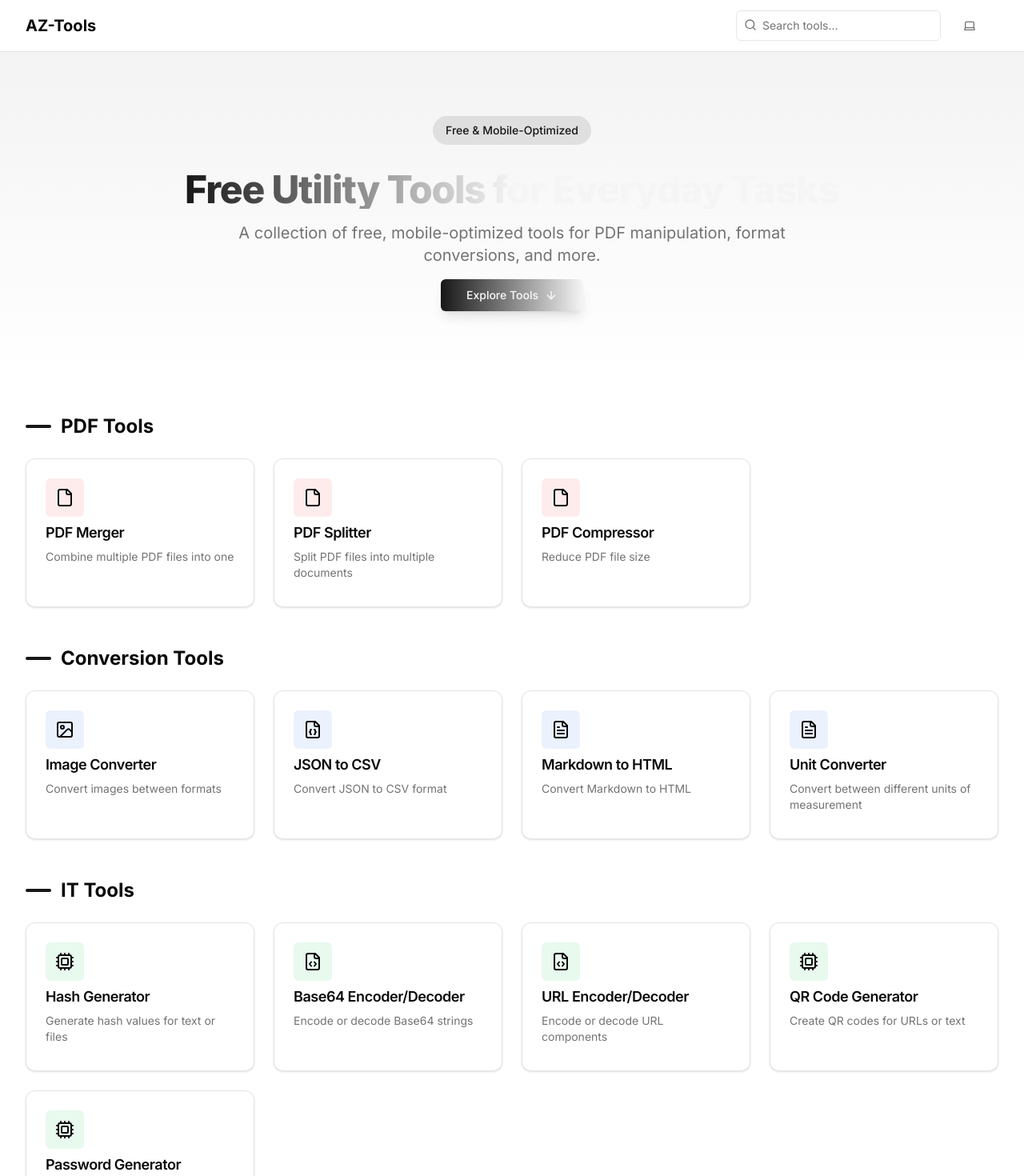
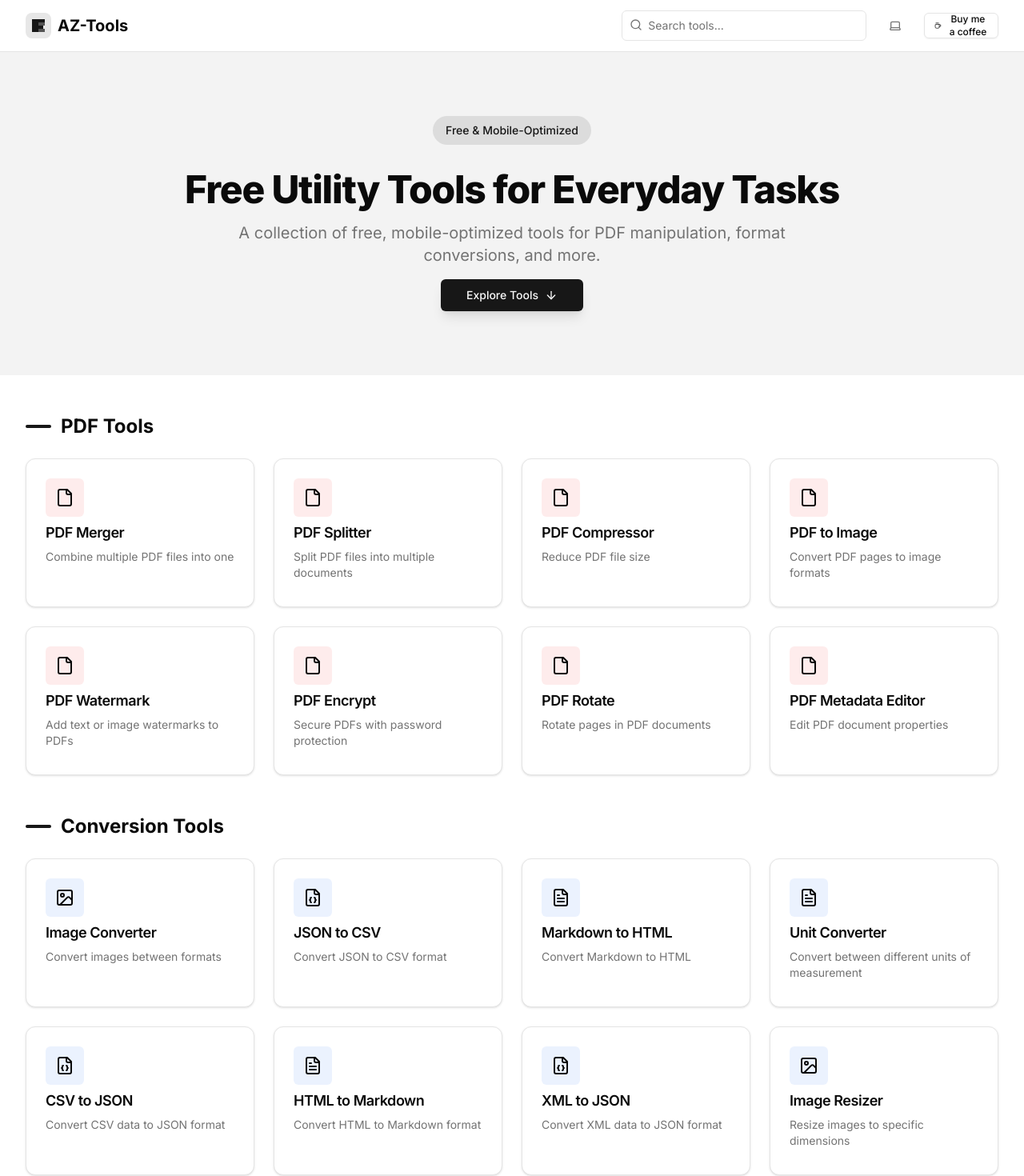
Before and after one commit to KshitijKoranne/az-tools, a Next.js app: page / in a window 1280 px wide. Shown: the top 1470 px of the page at 80% size. Built offline with nearby package versions, Linux system fonts and the light colour scheme.

Commit message:
Added more tools, fixed theming, added buymeacoffee link

```diff
--- a/src/app/layout.tsx
+++ b/src/app/layout.tsx
@@ -25,28 +25,7 @@ export default function RootLayout({
         src="https://cdnjs.buymeacoffee.com/1.0.0/button.prod.min.js"
         strategy="afterInteractive"
       />
-      <Script id="buy-me-coffee-script" strategy="afterInteractive">
-        {`
-          if (typeof window !== 'undefined') {
-            window.onload = function() {
-              if (document.getElementById('bmc-container')) {
-                var btn = document.createElement('script');
-                btn.type = 'text/javascript';
-                btn.setAttribute('data-name', 'bmc-button');
-                btn.setAttribute('data-slug', 'kshitijkorz');
-                btn.setAttribute('data-color', '#BD5FFF');
-                btn.setAttribute('data-emoji', '');
-                btn.setAttribute('data-font', 'Cookie');
-                btn.setAttribute('data-text', 'Buy me a coffee');
-                btn.setAttribute('data-outline-color', '#000000');
-                btn.setAttribute('data-font-color', '#ffffff');
-                btn.setAttribute('data-coffee-color', '#FFDD00');
-                document.getElementById('bmc-container').appendChild(btn);
-              }
-            }
-          }
-        `}
-      </Script>
+
       <body className={inter.className}>
         <Providers>
           {children}
--- a/src/components/footer.tsx
+++ b/src/components/footer.tsx
@@ -4,7 +4,7 @@ import Link from "next/link";
 
 export function Footer() {
   return (
-    <footer className="border-t py-6 md:py-8 bg-gradient-to-t from-primary/5 to-transparent">
+    <footer className="border-t py-6 md:py-8 bg-primary/5 colorful:bg-gradient-to-t colorful:from-primary/5 colorful:to-transparent">
       <Container>
         <div className="flex flex-col items-center justify-between gap-4 md:flex-row">
           <div className="text-center md:text-left">
@@ -13,13 +13,15 @@ export function Footer() {
             </p>
           </div>
           <div className="flex items-center gap-4">
-            <Link
-              href="#"
+            <a
+              href="https://www.buymeacoffee.com/kshitijkorz"
+              target="_blank"
+              rel="noopener noreferrer"
               className="flex items-center gap-1 text-sm text-muted-foreground hover:text-primary transition-colors"
             >
               <Coffee className="h-4 w-4" />
               <span>Buy me a coffee</span>
-            </Link>
+            </a>
           </div>
         </div>
       </Container>
--- a/src/components/header.tsx
+++ b/src/components/header.tsx
@@ -15,25 +15,59 @@ export function Header() {
   const [showResults, setShowResults] = useState(false);
 
   const tools = [
+    // PDF Tools
     { title: "PDF Merger", href: "/tools/pdf-merger" },
     { title: "PDF Splitter", href: "/tools/pdf-splitter" },
     { title: "PDF Compressor", href: "/tools/pdf-compressor" },
+    { title: "PDF to Image", href: "/tools/pdf-to-image" },
+    { title: "PDF Watermark", href: "/tools/pdf-watermark" },
+    { title: "PDF Encrypt", href: "/tools/pdf-encrypt" },
+    { title: "PDF Rotate", href: "/tools/pdf-rotate" },
+    { title: "PDF Metadata Editor", href: "/tools/pdf-metadata" },
+
+    // Conversion Tools
     { title: "Image Converter", href: "/tools/image-converter" },
     { title: "JSON to CSV", href: "/tools/json-to-csv" },
     { title: "Markdown to HTML", href: "/tools/markdown-to-html" },
+    { title: "Unit Converter", href: "/tools/unit-converter" },
+    { title: "CSV to JSON", href: "/tools/csv-to-json" },
+    { title: "HTML to Markdown", href: "/tools/html-to-markdown" },
+    { title: "XML to JSON", href: "/tools/xml-to-json" },
+    { title: "Image Resizer", href: "/tools/image-resizer" },
+    { title: "Currency Converter", href: "/tools/currency-converter" },
+
+    // IT Tools
     { title: "Hash Generator", href: "/tools/hash-generator" },
     { title: "Base64 Encoder/Decoder", href: "/tools/base64" },
     { title: "URL Encoder/Decoder", href: "/tools/url-encoder" },
+    { title: "QR Code Generator", href: "/tools/qr-generator" },
+    { title: "Password Generator", href: "/tools/password-generator" },
+    { title: "JWT Decoder", href: "/tools/jwt-decoder" },
+    { title: "Regex Tester", href: "/tools/regex-tester" },
+    { title: "Cron Expression Generator", href: "/tools/cron-generator" },
+    { title: "UUID Generator", href: "/tools/uuid-generator" },
+    { title: "HTML Entity Encoder", href: "/tools/html-entity-encoder" },
+
+    // Color Tools
     { title: "Color Picker", href: "/tools/color-picker" },
     { title: "Color Palette Generator", href: "/tools/color-palette" },
     { title: "Contrast Checker", href: "/tools/contrast-checker" },
     { title: "Theme Customizer", href: "/tools/theme-customizer" },
+    { title: "Gradient Generator", href: "/tools/gradient-generator" },
+    { title: "Color Blindness Simulator", href: "/tools/color-blindness" },
+    { title: "Color Extractor", href: "/tools/color-extractor" },
+    { title: "CSS Color Generator", href: "/tools/css-color-generator" },
+    { title: "Color Name Finder", href: "/tools/color-name-finder" },
+
+    // Utilities
     { title: "File Compressor", href: "/tools/file-compressor" },
     { title: "Calculator", href: "/tools/calculator" },
     { title: "Text Diff Checker", href: "/tools/text-diff" },
-    { title: "QR Code Generator", href: "/tools/qr-generator" },
-    { title: "Password Generator", href: "/tools/password-generator" },
-    { title: "Unit Converter", href: "/tools/unit-converter" },
+    { title: "Notes App", href: "/tools/notes" },
+    { title: "Pomodoro Timer", href: "/tools/pomodoro" },
+    { title: "Random Number Generator", href: "/tools/random-number" },
+    { title: "Character Counter", href: "/tools/character-counter" },
+    { title: "Todo List", href: "/tools/todo-list" },
   ];
 
   const handleSearch = (e: React.ChangeEvent<HTMLInputElement>) => {
@@ -61,6 +95,29 @@ export function Header() {
         <div className="flex h-16 items-center justify-between">
           <div className="flex items-center gap-2">
             <Link href="/" className="flex items-center gap-2">
+              <svg
+                width="32"
+                height="32"
+                viewBox="0 0 32 32"
+                fill="none"
+                xmlns="http://www.w3.org/2000/svg"
+                className="text-primary"
+              >
+                <rect
+                  width="32"
+                  height="32"
+                  rx="8"
+                  className="fill-primary/10"
+                />
+                <path
+                  d="M8 8H24V12H16V16H22V20H16V24H8V8Z"
+                  className="fill-primary"
+                />
+                <path
+                  d="M16 12H24V16H22V20H24V24H16V20H22V16H16V12Z"
+                  className="fill-primary/70"
+                />
+              </svg>
               <span className="text-xl font-bold">AZ-Tools</span>
             </Link>
           </div>
@@ -98,7 +155,17 @@ export function Header() {
               </div>
             </div>
             <ThemeSwitcher />
-            <div id="bmc-container" className="h-10"></div>
+            <a
+              href="https://www.buymeacoffee.com/kshitijkorz"
+              target="_blank"
+              rel="noopener noreferrer"
+            >
+              <Button variant="outline" size="sm" className="gap-2">
+                <Coffee className="h-4 w-4" />
+                <span className="hidden sm:inline">Buy me a coffee</span>
+                <span className="sm:hidden">Donate</span>
+              </Button>
+            </a>
           </div>
         </div>
       </Container>
--- a/src/components/hero.tsx
+++ b/src/components/hero.tsx
@@ -4,13 +4,13 @@ import { ArrowDown } from "lucide-react";
 
 export function Hero() {
   return (
-    <div className="py-12 md:py-20 bg-gradient-to-b from-primary/5 to-background">
+    <div className="py-12 md:py-20 bg-primary/5 colorful:bg-gradient-to-b colorful:from-primary/5 colorful:to-background">
       <Container>
         <div className="flex flex-col items-center text-center space-y-4">
           <div className="inline-block p-2 px-4 bg-primary/10 rounded-full text-primary font-medium text-sm mb-4">
             Free & Mobile-Optimized
           </div>
-          <h1 className="text-4xl font-extrabold tracking-tight lg:text-5xl bg-clip-text text-transparent bg-gradient-to-r from-primary via-secondary to-accent">
+          <h1 className="text-4xl font-extrabold tracking-tight lg:text-5xl colorful:bg-clip-text colorful:text-transparent colorful:bg-gradient-to-r colorful:from-primary colorful:via-secondary colorful:to-accent">
             Free Utility Tools for Everyday Tasks
           </h1>
           <p className="text-xl text-muted-foreground max-w-[700px]">
@@ -21,7 +21,7 @@ export function Hero() {
             <a href="#tools-section" className="inline-block">
               <Button
                 size="lg"
-                className="gap-2 bg-gradient-to-r from-primary to-secondary hover:from-primary/90 hover:to-secondary/90 transition-all duration-300 shadow-lg hover:shadow-xl"
+                className="gap-2 colorful:bg-gradient-to-r colorful:from-primary colorful:to-secondary colorful:hover:from-primary/90 colorful:hover:to-secondary/90 transition-all duration-300 shadow-lg hover:shadow-xl"
               >
                 Explore Tools <ArrowDown className="h-4 w-4" />
               </Button>
--- a/src/components/tool-grid.tsx
+++ b/src/components/tool-grid.tsx
@@ -48,6 +48,41 @@ const toolCategories: ToolCategory[] = [
         href: "/tools/pdf-compressor",
         color: "bg-red-500/10",
       },
+      {
+        title: "PDF to Image",
+        description: "Convert PDF pages to image formats",
+        icon: File,
+        href: "/tools/pdf-to-image",
+        color: "bg-red-500/10",
+      },
+      {
+        title: "PDF Watermark",
+        description: "Add text or image watermarks to PDFs",
+        icon: File,
+        href: "/tools/pdf-watermark",
+        color: "bg-red-500/10",
+      },
+      {
+        title: "PDF Encrypt",
+        description: "Secure PDFs with password protection",
+        icon: File,
+        href: "/tools/pdf-encrypt",
+        color: "bg-red-500/10",
+      },
+      {
+        title: "PDF Rotate",
+        description: "Rotate pages in PDF documents",
+        icon: File,
+        href: "/tools/pdf-rotate",
+        color: "bg-red-500/10",
+      },
+      {
+        title: "PDF Metadata Editor",
+        description: "Edit PDF document properties",
+        icon: File,
+        href: "/tools/pdf-metadata",
+        color: "bg-red-500/10",
+      },
     ],
   },
   {
@@ -79,6 +114,41 @@ const toolCategories: ToolCategory[] = [
         description: "Convert between different units of measurement",
         icon: FileText,
         href: "/tools/unit-converter",
+        color: "bg-blue-500/10",
+      },
+      {
+        title: "CSV to JSON",
+        description: "Convert CSV data to JSON format",
+        icon: FileJson,
+        href: "/tools/csv-to-json",
+        color: "bg-blue-500/10",
+      },
+      {
+        title: "HTML to Markdown",
+        description: "Convert HTML to Markdown format",
+        icon: FileText,
+        href: "/tools/html-to-markdown",
+        color: "bg-blue-500/10",
+      },
+      {
+        title: "XML to JSON",
+        description: "Convert XML data to JSON format",
+        icon: FileJson,
+        href: "/tools/xml-to-json",
+        color: "bg-blue-500/10",
+      },
+      {
+        title: "Image Resizer",
+        description: "Resize images to specific dimensions",
+        icon: Image,
+        href: "/tools/image-resizer",
+        color: "bg-blue-500/10",
+      },
+      {
+        title: "Currency Converter",
+        description: "Convert between different currencies",
+        icon: FileText,
+        href: "/tools/currency-converter",
         color: "bg-blue-500/10",
       },
     ],
@@ -121,6 +191,41 @@ const toolCategories: ToolCategory[] = [
         href: "/tools/password-generator",
         color: "bg-green-500/10",
       },
+      {
+        title: "JWT Decoder",
+        description: "Decode and verify JWT tokens",
+        icon: FileCode,
+        href: "/tools/jwt-decoder",
+        color: "bg-green-500/10",
+      },
+      {
+        title: "Regex Tester",
+        description: "Test and validate regular expressions",
+        icon: Cpu,
+        href: "/tools/regex-tester",
+        color: "bg-green-500/10",
+      },
+      {
+        title: "Cron Expression Generator",
+        description: "Create and validate cron expressions",
+        icon: Cpu,
+        href: "/tools/cron-generator",
+        color: "bg-green-500/10",
+      },
+      {
+        title: "UUID Generator",
+        description: "Generate random UUIDs/GUIDs",
+        icon: Cpu,
+        href: "/tools/uuid-generator",
+        color: "bg-green-500/10",
+      },
+      {
+        title: "HTML Entity Encoder",
+        description: "Convert characters to HTML entities",
+        icon: FileCode,
+        href: "/tools/html-entity-encoder",
+        color: "bg-green-500/10",
+      },
     ],
   },
   {
@@ -154,6 +259,41 @@ const toolCategories: ToolCategory[] = [
         href: "/tools/theme-customizer",
         color: "bg-purple-500/10",
       },
+      {
+        title: "Gradient Generator",
+        description: "Create beautiful CSS gradients",
+        icon: Palette,
+        href: "/tools/gradient-generator",
+        color: "bg-purple-500/10",
+      },
+      {
+        title: "Color Blindness Simulator",
+        description: "Test designs for color blindness accessibility",
+        icon: Palette,
+        href: "/tools/color-blindness",
+        color: "bg-purple-500/10",
+      },
+      {
+        title: "Color Extractor",
+        description: "Extract dominant colors from images",
+        icon: Palette,
+        href: "/tools/color-extractor",
+        color: "bg-purple-500/10",
+      },
+      {
+        title: "CSS Color Generator",
+        description: "Generate CSS color variables",
+        icon: Palette,
+        href: "/tools/css-color-generator",
+        color: "bg-purple-500/10",
+      },
+      {
+        title: "Color Name Finder",
+        description: "Find the name of any color",
+        icon: Palette,
+        href: "/tools/color-name-finder",
+        color: "bg-purple-500/10",
+      },
     ],
   },
   {
@@ -178,6 +318,41 @@ const toolCategories: ToolCategory[] = [
         description: "Compare two texts and find differences",
         icon: FileText,
         href: "/tools/text-diff",
+        color: "bg-yellow-500/10",
+      },
+      {
+        title: "Notes App",
+        description: "Create and save quick notes",
+        icon: FileText,
+        href: "/tools/notes",
+        color: "bg-yellow-500/10",
+      },
+      {
+        title: "Pomodoro Timer",
+        description: "Boost productivity with timed work sessions",
+        icon: Calculator,
+        href: "/tools/pomodoro",
+        color: "bg-yellow-500/10",
+      },
+      {
+        title: "Random Number Generator",
+        description: "Generate random numbers with custom ranges",
+        icon: Calculator,
+        href: "/tools/random-number",
+        color: "bg-yellow-500/10",
+      },
+      {
+        title: "Character Counter",
+        description: "Count characters, words, and lines in text",
+        icon: FileText,
+        href: "/tools/character-counter",
+        color: "bg-yellow-500/10",
+      },
+      {
+        title: "Todo List",
+        description: "Create and manage simple to-do lists",
+        icon: FileText,
+        href: "/tools/todo-list",
         color: "bg-yellow-500/10",
       },
     ],
```
